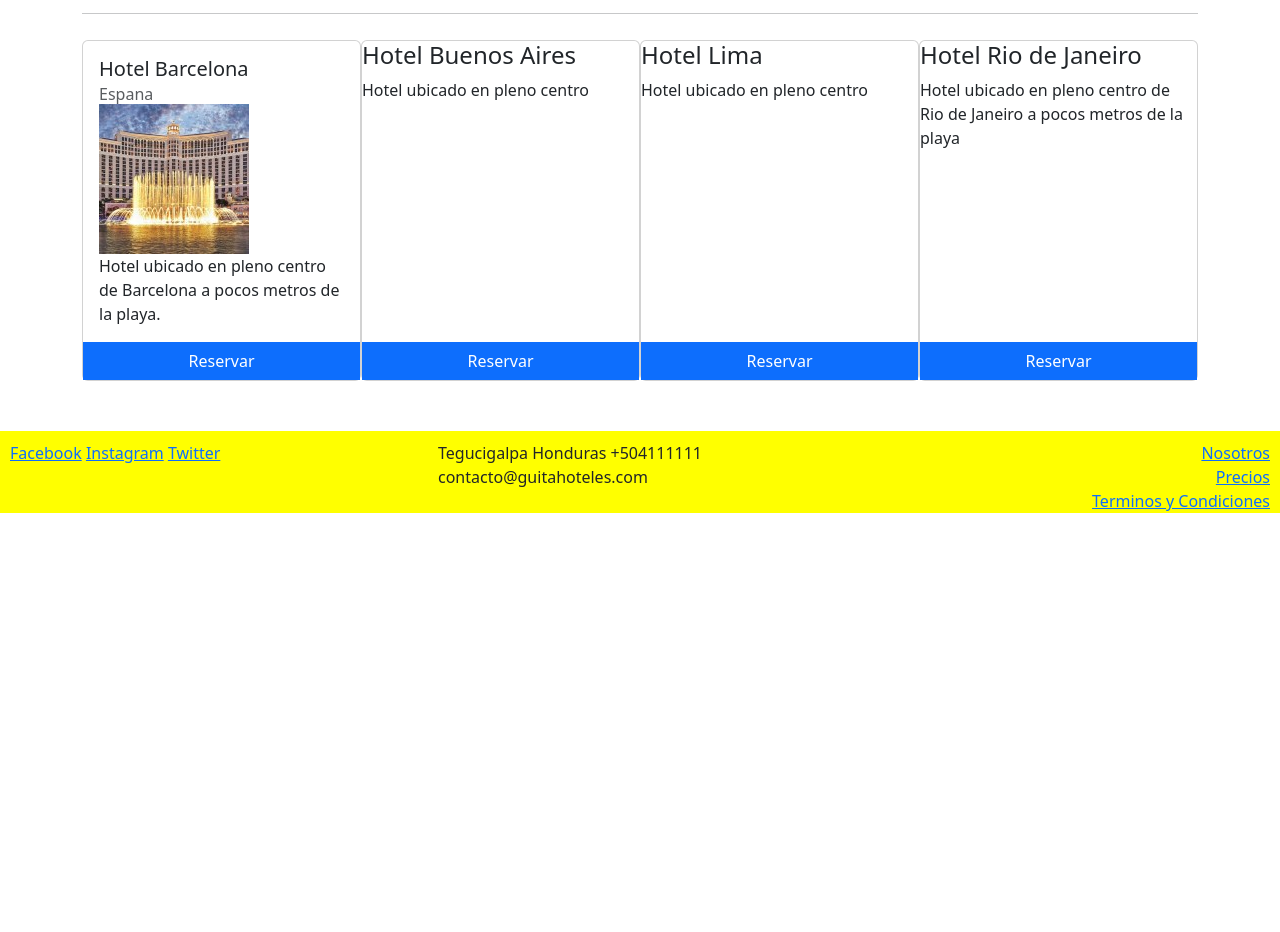
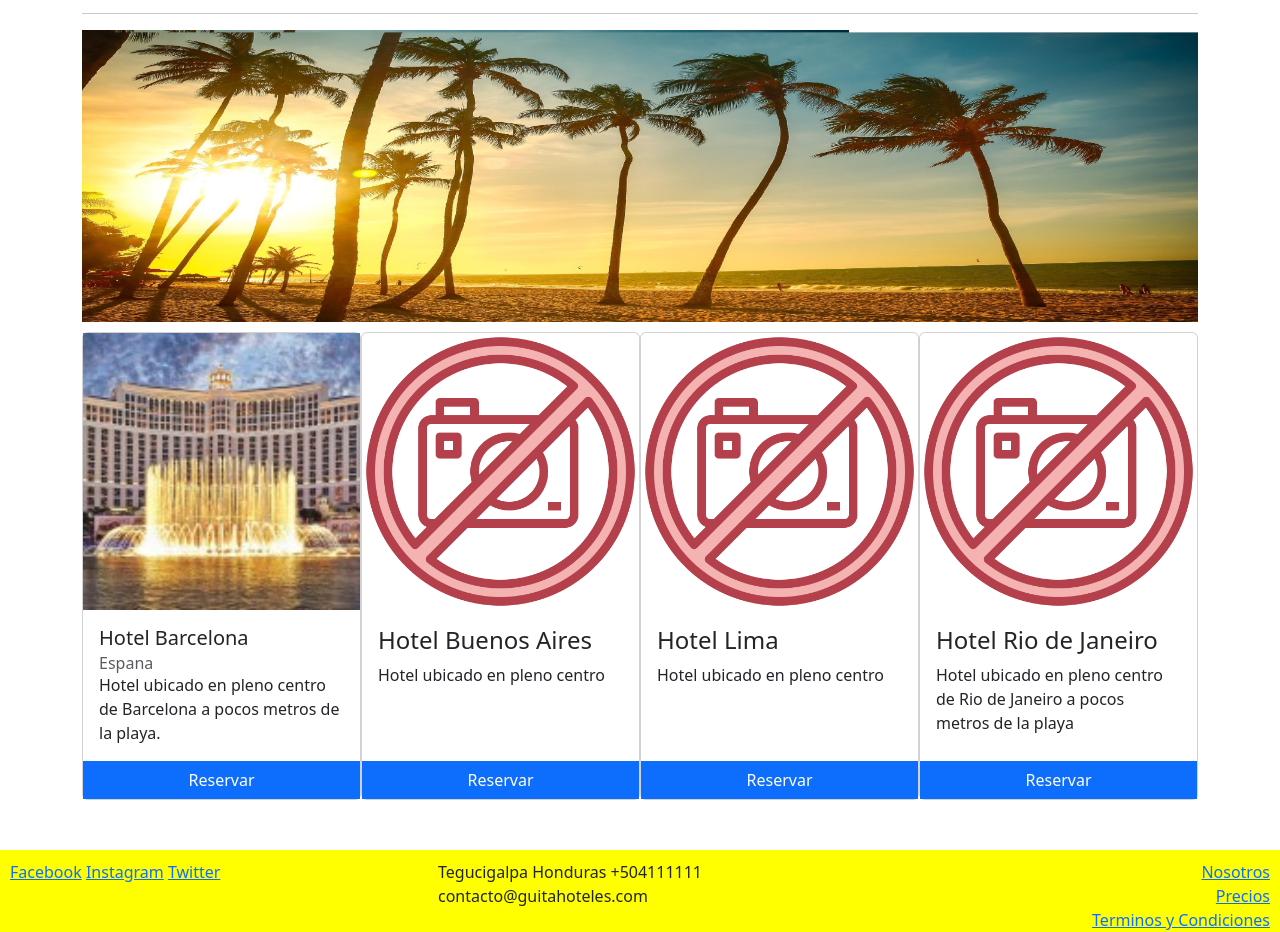
Before and after one commit to luisandino2002/guia-hoteles2026, a website: page index.html in a window 1280 px wide. Shown: the part 376-1308 px from the top of the page. Before the commit the page ends 889 px from the top, so only its background shows below. Drawn offline with nearby package versions, Linux system fonts and the light colour scheme.

Commit message:
Agregando Imagenes

```diff
--- a/index.html
+++ b/index.html
@@ -55,12 +55,15 @@
 
         </div>
         <hr>
-        <div class="d-flex">
+
+        <img src="./images/playa.jpg" alt="playa" class="img-fluid">
+
+        <div class="d-flex flex-wrap">
             <div class="card card-hotel d-flex flex-column justify-content-between ml-2">
+                <img src="./images/hotel.jpg" class="img-card-top">
                 <div class="card-body">
                     <h5 class="card-title">Hotel Barcelona</h5>
                     <h6 class="card-subtitle text-muted">Espana</h6>
-                    <img src="./images/hotel.jpg" class="img-card-top">
                     <p class="card-text">Hotel ubicado en pleno centro de Barcelona a pocos metros de la playa.</p>
                 </div>
                 <div>
@@ -68,27 +71,30 @@
                 </div>
             </div>
             <div class="card card-hotel d-flex flex-column justify-content-between ml-2">
-                <div>
-                    <h4>Hotel Buenos Aires</h4>
-                    <p>Hotel ubicado en pleno centro</p>
+                <img src="./images/NoImagen.png" class="img-card-top">
+                <div class="card-body">
+                    <h4 class="card-title">Hotel Buenos Aires</h4>
+                    <p class="card-text">Hotel ubicado en pleno centro</p>
                 </div>
                 <div>
                     <button class="btn btn-primary btn-reserva">Reservar</button>
                 </div>
             </div>
             <div class="card card-hotel d-flex flex-column justify-content-between ml-2">
-                <div>
-                    <h4>Hotel Lima</h4>
-                    <p>Hotel ubicado en pleno centro</p>
+                <img src="./images/NoImagen.png" class="img-card-top">
+                <div class="card-body">
+                    <h4 class="card-title">Hotel Lima</h4>
+                    <p class="card-text">Hotel ubicado en pleno centro</p>
                 </div>
                 <div>
                     <button class="btn btn-primary btn-reserva">Reservar</button>
                 </div>
             </div>
             <div class="card card-hotel d-flex flex-column justify-content-between ml-2">
-                <div>
-                    <h4>Hotel Rio de Janeiro</h4>
-                    <p>Hotel ubicado en pleno centro de Rio de Janeiro a pocos metros de la playa</p>
+                <img src="./images/NoImagen.png" class="img-card-top">
+                <div class="card-body">
+                    <h4 class="card-title">Hotel Rio de Janeiro</h4>
+                    <p class="card-text">Hotel ubicado en pleno centro de Rio de Janeiro a pocos metros de la playa</p>
                 </div>
                 <div>
                     <button class="btn btn-primary btn-reserva">Reservar</button>
```
Also changed, not shown: images/NoImagen.png (added), images/playa.jpg (added).
